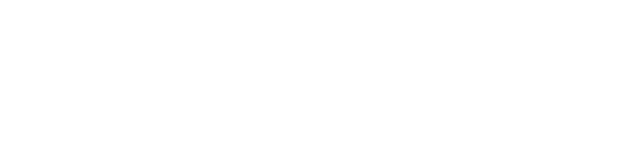
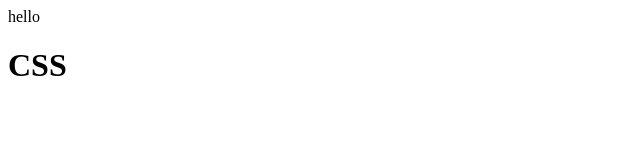
Before and after one commit to aungkomin7/git-test, a plain HTML site: page index.html in a window 1280 px wide. Shown: the whole page, without its empty margins (0-640 px from the left). Drawn offline with Linux system fonts and the light colour scheme.

Commit message:
create test file

```diff
--- a/index.html
+++ b/index.html
@@ -8,6 +8,7 @@
     <link rel="stylesheet" href="./css/components/_fonts.css" />
   </head>
   <body>
-    <div class="el"></div>
+    <div class="el">hello</div>
+    <h1 class="heading">CSS</h1>
   </body>
 </html>
```
Also changed, not shown: test.html (added).
